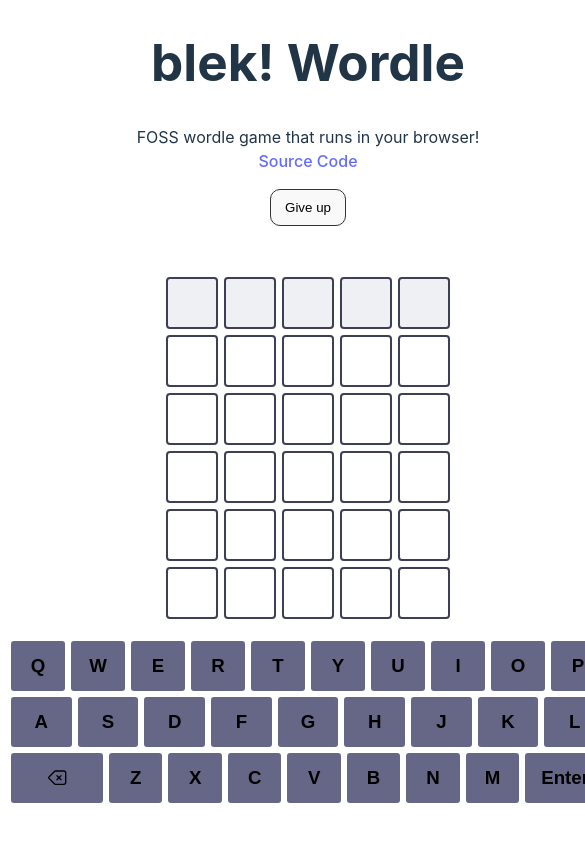
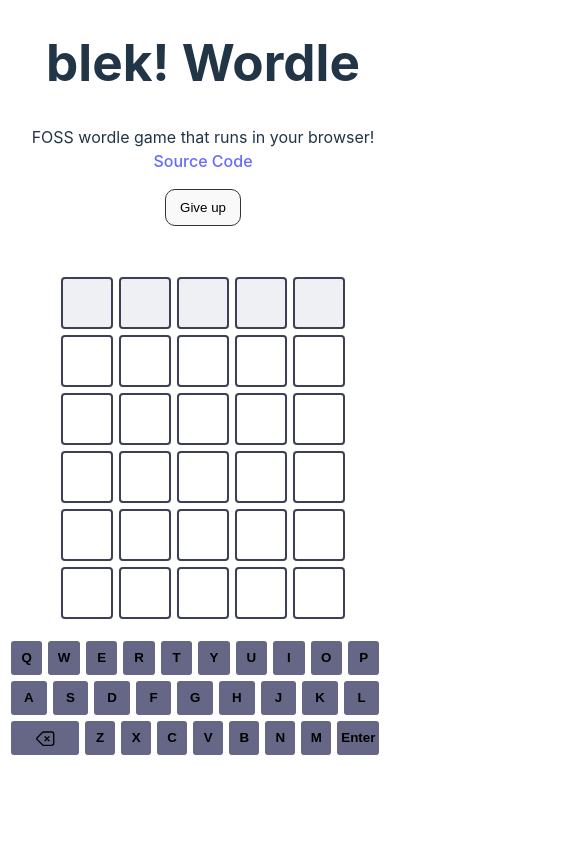
Before and after one commit to b1ek/wordle, a Svelte app: page / in a window 390 px wide. Shown: the top 842 px of the page, 585 px wide, since content can reach past the window. Built offline with nearby package versions, Linux system fonts and the light colour scheme.

Commit message:
mobile-ify

```diff
--- a/src/App.svelte
+++ b/src/App.svelte
@@ -2,7 +2,7 @@
     import Game from './Game.svelte'
 </script>
 
-<main style='width:fit-content;margin:0 auto;text-align:center'>
+<main>
     <h1>blek! Wordle</h1>
     <p>
         FOSS wordle game that runs in your browser!<br/>
--- a/src/Keyboard.svelte
+++ b/src/Keyboard.svelte
@@ -55,6 +55,16 @@
         width: 600px;
         height: 56px;
     }
+    @media (max-width: 667px) {
+        .openwordle-keyboard .openwordle-keyboard-line {
+            width: 96vw;
+            height: 40px;
+        }
+        .openwordle-keyboard .openwordle-keyboard-btn  {
+            font-size: 10pt;
+            padding: 0 4px;
+        }
+    }
     .kb-btn-unfit {
         background: #444454 !important;
     }
--- a/src/app.css
+++ b/src/app.css
@@ -59,3 +59,17 @@ button:active {
 .no-anim {
   animation: none !important;
 }
+
+main {
+  margin: 0px auto;
+  text-align: center;
+  width: fit-content;
+}
+
+@media (max-width:667px) {
+  main {
+    margin: 0px !important;
+    text-align: center;
+    width: 100vw;
+  }
+}
```
